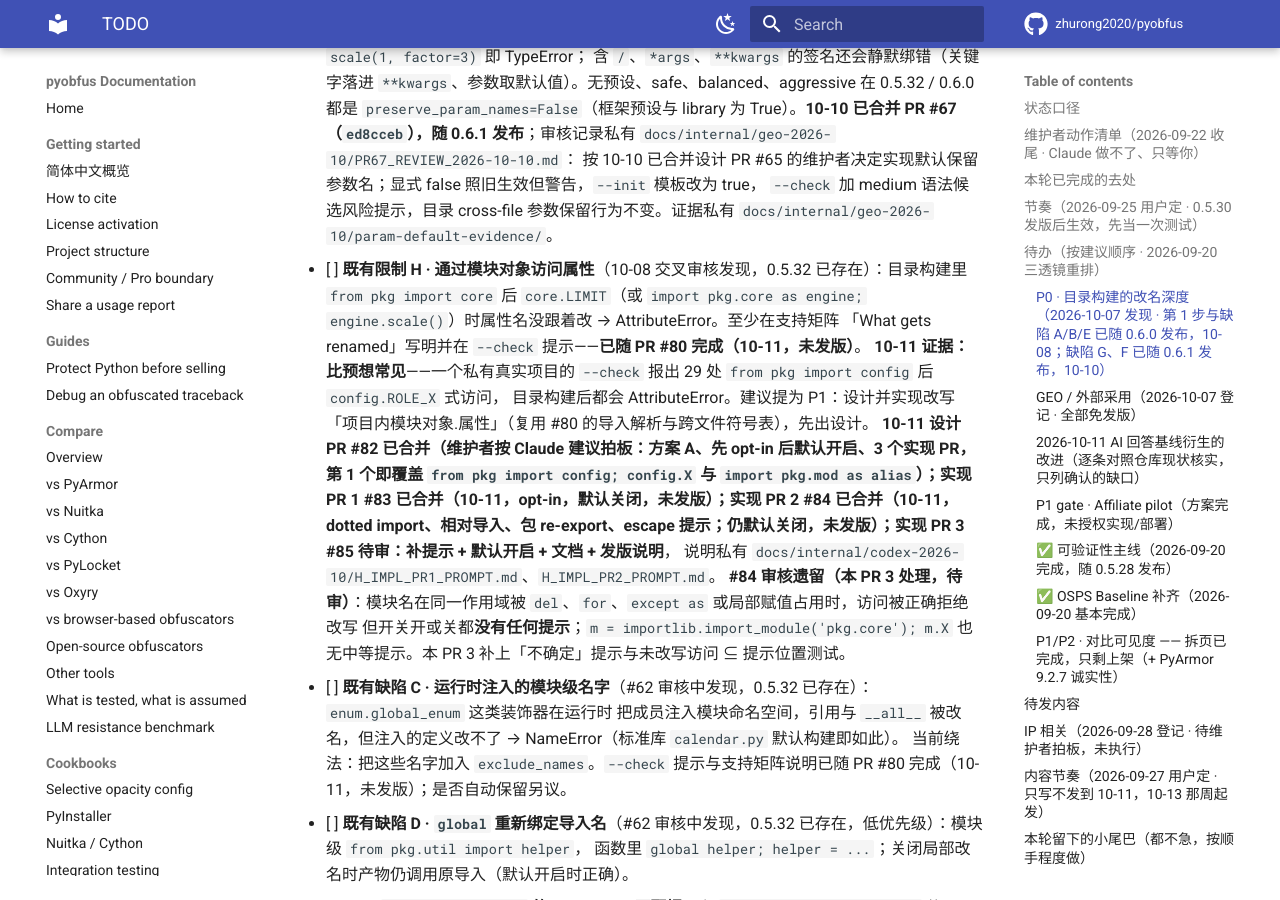
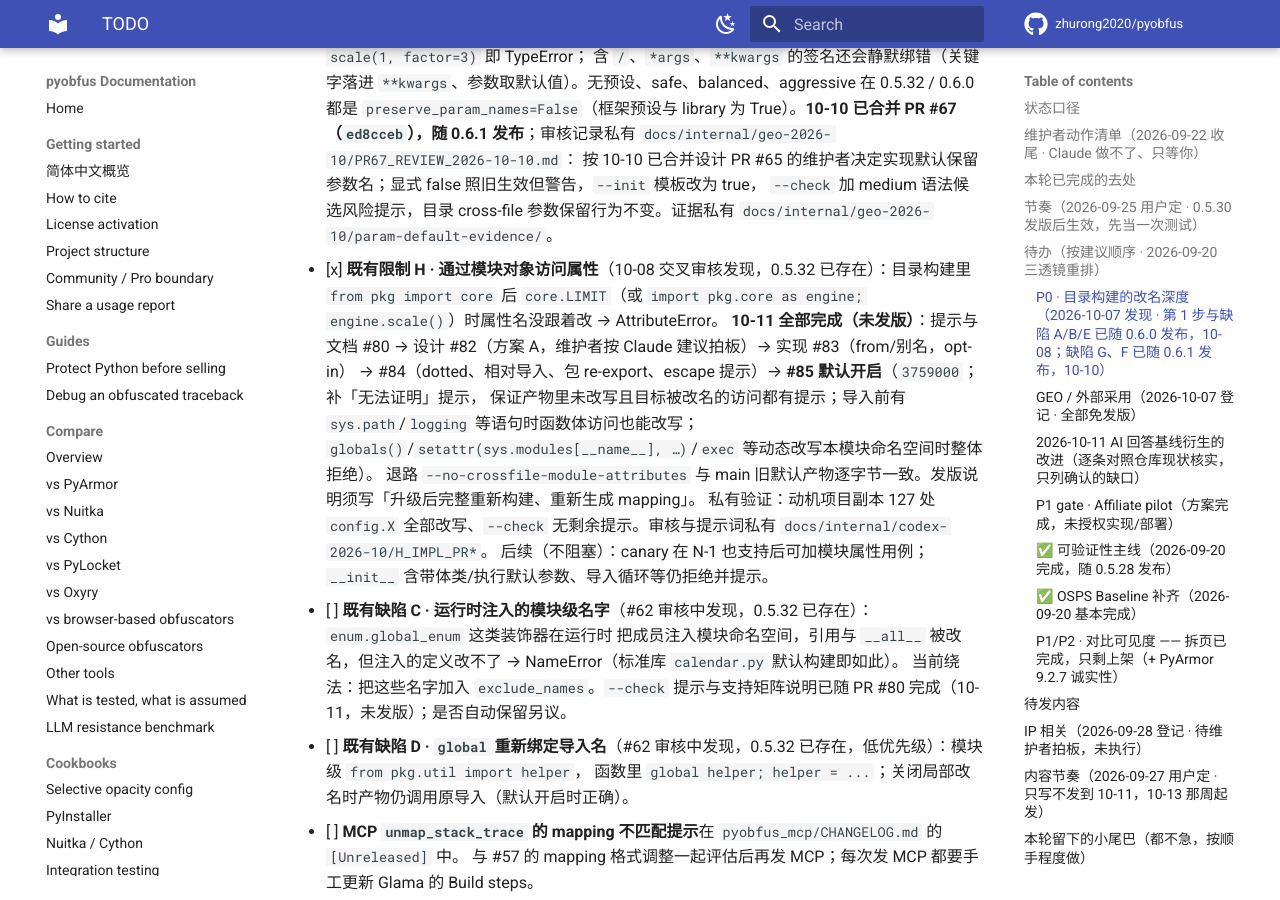
Before and after one commit to zhurong2020/pyobfus, an MkDocs documentation site: the page built from docs/TODO.md, in a window 1280 px wide and 900 px high, scrolled down 6566 px. Built offline with MkDocs 1.6.1 and Material for MkDocs 9.7.7, drawn with Linux system fonts in a browser that asks for light colours; comment, search, counter and statistics services are not loaded.

Commit message:
docs: record H implementation PR 3 merge (default on)
Co-Authored-By: Claude Opus 5.5 <noreply@anthropic.com>

```diff
--- a/docs/TODO.md
+++ b/docs/TODO.md
@@ -180,16 +180,15 @@ provenance 项收拢为**一条主线抬为 P0**；**明确不追** PyArmor 的
       在 0.5.32 / 0.6.0 都是 `preserve_param_names=False`（框架预设与 library 为 True）。**10-10 已合并 PR #67（`ed8cceb`），随 0.6.1 发布**；审核记录私有 `docs/internal/geo-2026-10/PR67_REVIEW_2026-10-10.md`：
       按 10-10 已合并设计 PR #65 的维护者决定实现默认保留参数名；显式 false 照旧生效但警告，`--init` 模板改为 true，
       `--check` 加 medium 语法候选风险提示，目录 cross-file 参数保留行为不变。证据私有 `docs/internal/geo-2026-10/param-default-evidence/`。
-- [ ] **既有限制 H · 通过模块对象访问属性**（10-08 交叉审核发现，0.5.32 已存在）：目录构建里 `from pkg import core` 后
-      `core.LIMIT`（或 `import pkg.core as engine; engine.scale()`）时属性名没跟着改 → AttributeError。至少在支持矩阵
-      「What gets renamed」写明并在 `--check` 提示——**已随 PR #80 完成（10-11，未发版）**。
-      **10-11 证据：比预想常见**——一个私有真实项目的 `--check` 报出 29 处 `from pkg import config` 后 `config.ROLE_X` 式访问，
-      目录构建后都会 AttributeError。建议提为 P1：设计并实现改写「项目内模块对象.属性」（复用 #80 的导入解析与跨文件符号表），先出设计。
-      **10-11 设计 PR #82 已合并（维护者按 Claude 建议拍板：方案 A、先 opt-in 后默认开启、3 个实现 PR，第 1 个即覆盖
-      `from pkg import config; config.X` 与 `import pkg.mod as alias`）；实现 PR 1 #83 已合并（10-11，opt-in，默认关闭，未发版）；实现 PR 2 #84 已合并（10-11，dotted import、相对导入、包 re-export、escape 提示；仍默认关闭，未发版）；实现 PR 3 #85 待审：补提示 + 默认开启 + 文档 + 发版说明**，
-      说明私有 `docs/internal/codex-2026-10/H_IMPL_PR1_PROMPT.md`、`H_IMPL_PR2_PROMPT.md`。
-      **#84 审核遗留（本 PR 3 处理，待审）**：模块名在同一作用域被 `del`、`for`、`except as` 或局部赋值占用时，访问被正确拒绝改写
-      但开关开或关都**没有任何提示**；`m = importlib.import_module('pkg.core'); m.X` 也无中等提示。本 PR 3 补上「不确定」提示与未改写访问 ⊆ 提示位置测试。
+- [x] **既有限制 H · 通过模块对象访问属性**（10-08 交叉审核发现，0.5.32 已存在）：目录构建里 `from pkg import core` 后
+      `core.LIMIT`（或 `import pkg.core as engine; engine.scale()`）时属性名没跟着改 → AttributeError。
+      **10-11 全部完成（未发版）**：提示与文档 #80 → 设计 #82（方案 A，维护者按 Claude 建议拍板）→ 实现 #83（from/别名，opt-in）
+      → #84（dotted、相对导入、包 re-export、escape 提示）→ **#85 默认开启**（`3759000`；补「无法证明」提示，
+      保证产物里未改写且目标被改名的访问都有提示；导入前有 `sys.path`/`logging` 等语句时函数体访问也能改写；
+      `globals()`/`setattr(sys.modules[__name__], …)`/`exec` 等动态改写本模块命名空间时整体拒绝）。
+      退路 `--no-crossfile-module-attributes` 与 main 旧默认产物逐字节一致。发版说明须写「升级后完整重新构建、重新生成 mapping」。
+      私有验证：动机项目副本 127 处 `config.X` 全部改写、`--check` 无剩余提示。审核与提示词私有 `docs/internal/codex-2026-10/H_IMPL_PR*`。
+      后续（不阻塞）：canary 在 N-1 也支持后可加模块属性用例；`__init__` 含带体类/执行默认参数、导入循环等仍拒绝并提示。
 - [ ] **既有缺陷 C · 运行时注入的模块级名字**（#62 审核中发现，0.5.32 已存在）：`enum.global_enum` 这类装饰器在运行时
       把成员注入模块命名空间，引用与 `__all__` 被改名，但注入的定义改不了 → NameError（标准库 `calendar.py` 默认构建即如此）。
       当前绕法：把这些名字加入 `exclude_names`。`--check` 提示与支持矩阵说明已随 PR #80 完成（10-11，未发版）；是否自动保留另议。
```
Also changed, not shown: docs/CURRENT_PLAN_ZH.md (+2 -0 lines).
